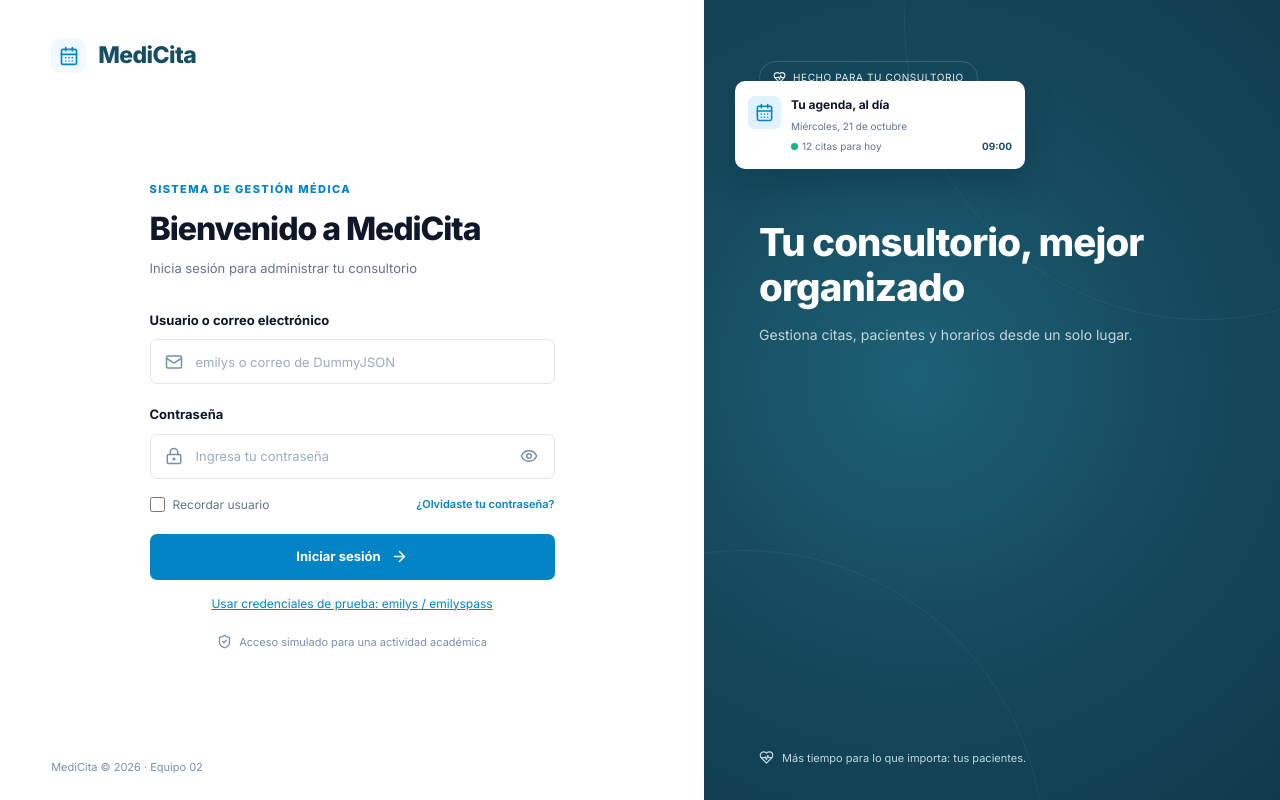
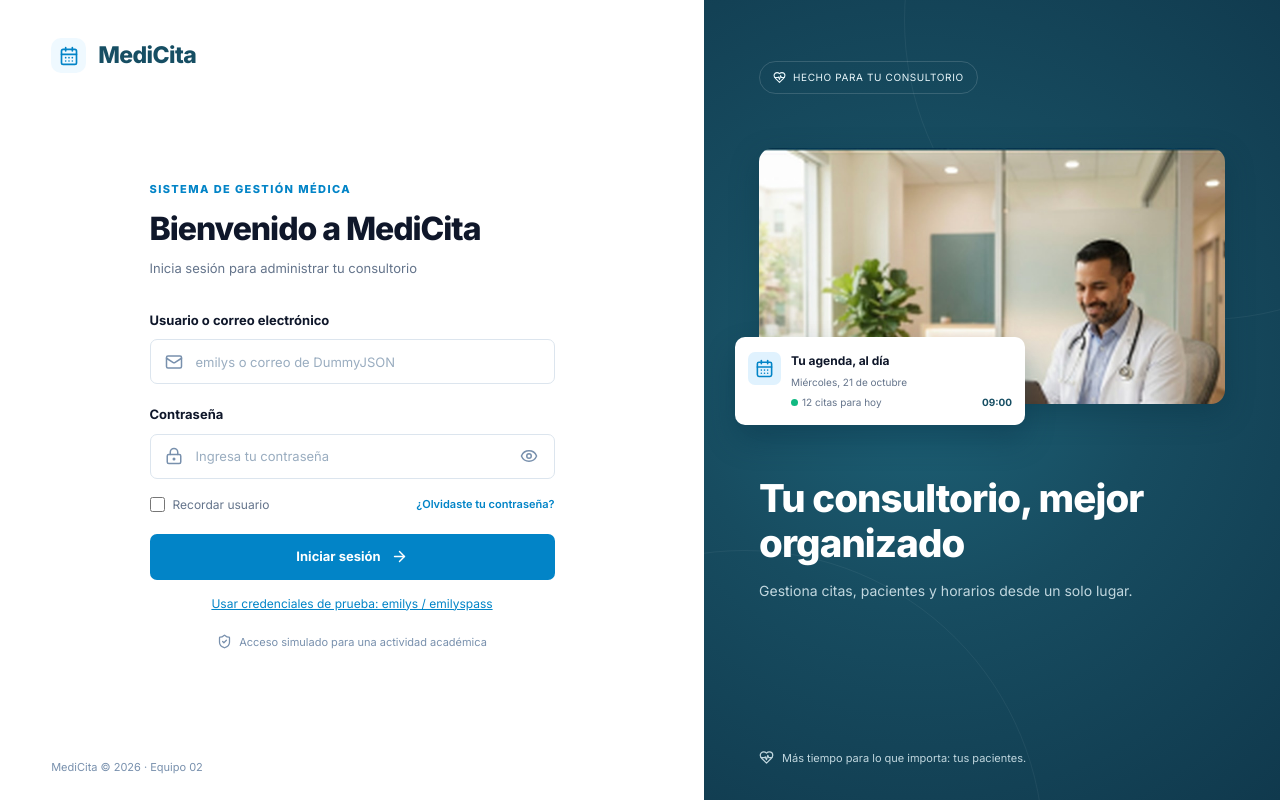
Before and after one commit to AngelOxe/t3_act8_eq02, a React (Vite) app: page /login in a window 1280 px wide. Built offline with nearby package versions, Linux system fonts and the light colour scheme.

Commit message:
prueba cambios

```diff
--- a/src/pages/Login.jsx
+++ b/src/pages/Login.jsx
@@ -103,7 +103,7 @@ export default function Login() {
         <div className="hero-orbit hero-orbit-two"/>
         <span className="hero-label"><HeartPulse size={13}/> HECHO PARA TU CONSULTORIO</span>
         <div className="hero-visual">
-          {/*<img src={`${import.meta.env.BASE_URL}images/doctor-figma-preview.jpg`} alt="Médico en un consultorio con tableta" />*/}
+          <img src={`${import.meta.env.BASE_URL}images/doctor-figma-preview.jpg`} alt="Médico en un consultorio con tableta" />
           <div className="appointment-popover">
             <span className="appointment-icon"><CalendarDays size={19}/></span>
             <span><strong>Tu agenda, al día</strong><small>Miércoles, 21 de octubre</small><em><i/> 12 citas para hoy <b>09:00</b></em></span>
```
